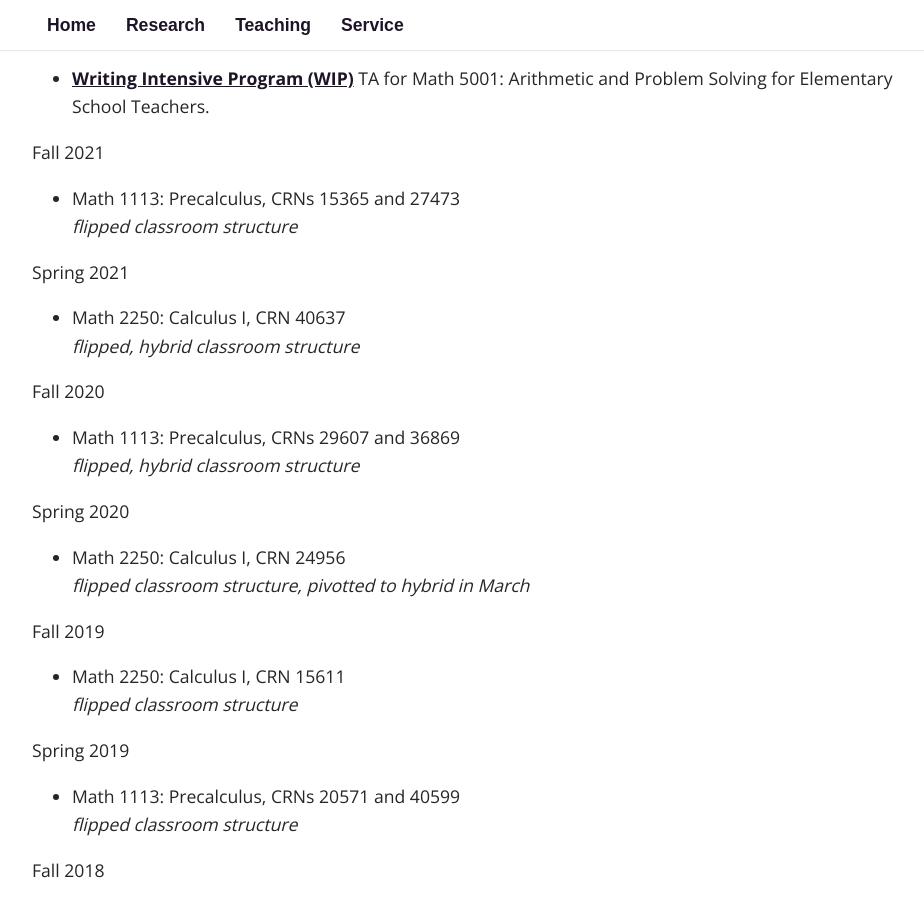
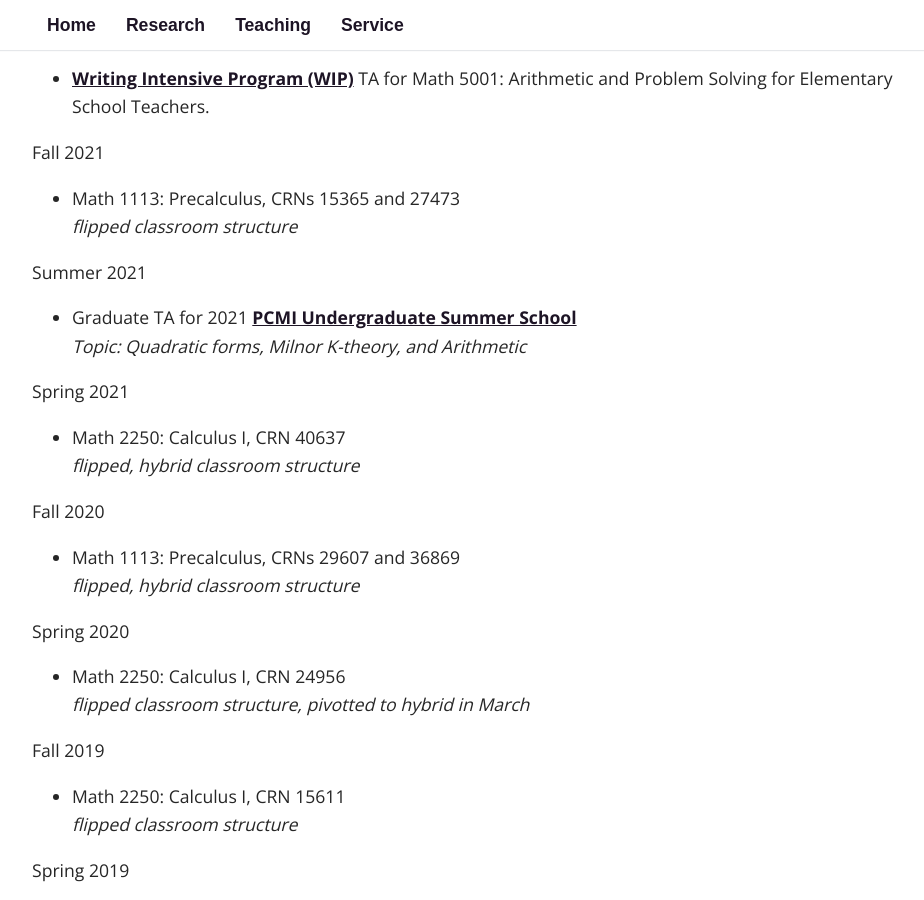
Before and after one commit to fsaia/site, a Jekyll site: the page built from _pages/03_teaching.md, in a window 1280 px wide and 900 px high, scrolled down 828 px. Shown: the whole window, without its empty margins (158-1082 px from the left). Built offline with Jekyll 4.4.1, drawn with Linux system fonts in a browser that asks for light colours; some web fonts are replaced.

Commit message:
Update 03_teaching.md

```diff
--- a/_pages/03_teaching.md
+++ b/_pages/03_teaching.md
@@ -31,6 +31,11 @@ Fall 2021
 * Math 1113: Precalculus, CRNs 15365 and 27473
 	*flipped classroom structure*
 
+Summer 2021
+
+* Graduate TA for 2021 [PCMI Undergraduate Summer School](https://www.ias.edu/pcmi)
+	*Topic: Quadratic forms, Milnor K-theory, and Arithmetic*
+
 Spring 2021
 
 * Math 2250: Calculus I, CRN 40637
```
